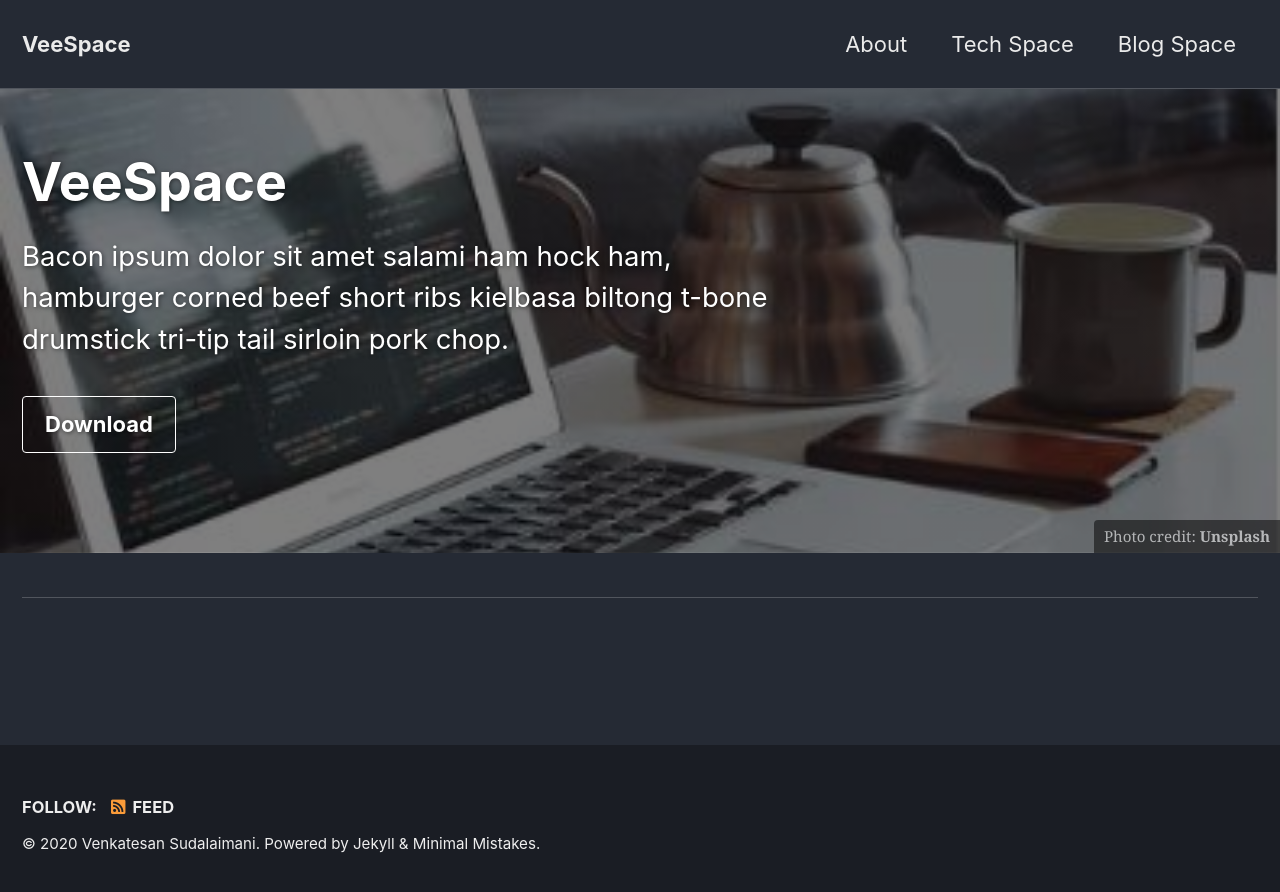
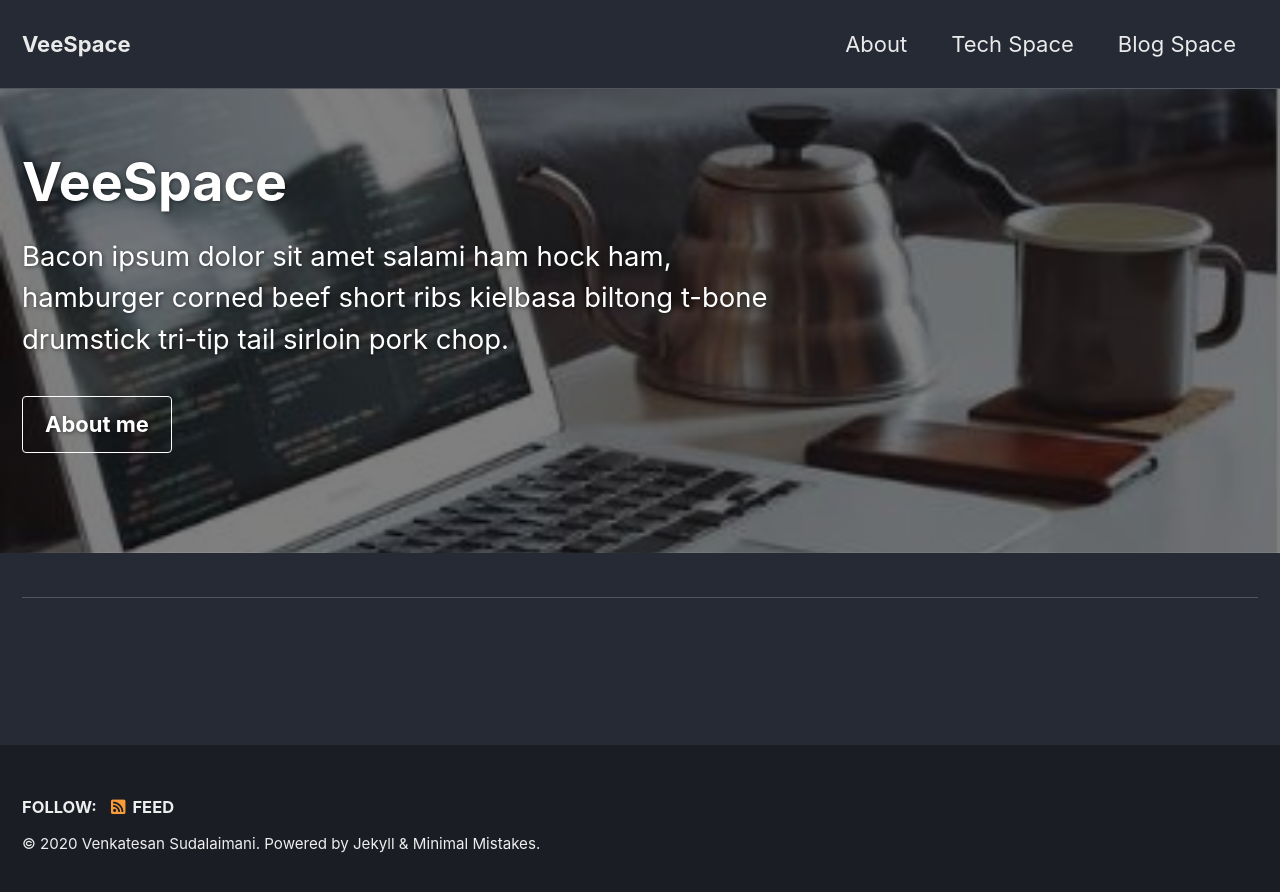
Before and after one commit to v-mirai/v-mirai.github.io, a Jekyll site: the page built from _pages/home.md, in a window 1280 px wide. Shown: the top 892 px of the page. Built offline with Jekyll 4.4.1, drawn with Linux system fonts in a browser that asks for light colours; cached includes are drawn as plain includes.

Commit message:
Trying out updates

```diff
--- a/_pages/home.md
+++ b/_pages/home.md
@@ -8,9 +8,9 @@ header:
   overlay_filter: "0.5"
   overlay_image: /assets/images/tech-space-2.jpg
   actions:
-    - label: "Download"
-      url: "https://github.com/mmistakes/minimal-mistakes/"
-  caption: "Photo credit: [**Unsplash**](https://unsplash.com)"
+    - label: "About me"
+      url: "/about/"
+  #caption: "Photo credit: [**Unsplash**](https://unsplash.com)"
 excerpt: "Bacon ipsum dolor sit amet salami ham hock ham, hamburger corned beef short ribs kielbasa biltong t-bone drumstick tri-tip tail sirloin pork chop."
 intro:
   - excerpt: 'Nullam suscipit et nam, tellus velit pellentesque at malesuada, enim eaque. Quis nulla, netus tempor in diam gravida tincidunt, *proin faucibus* voluptate felis id sollicitudin. Centered with `type="center"`'
```
